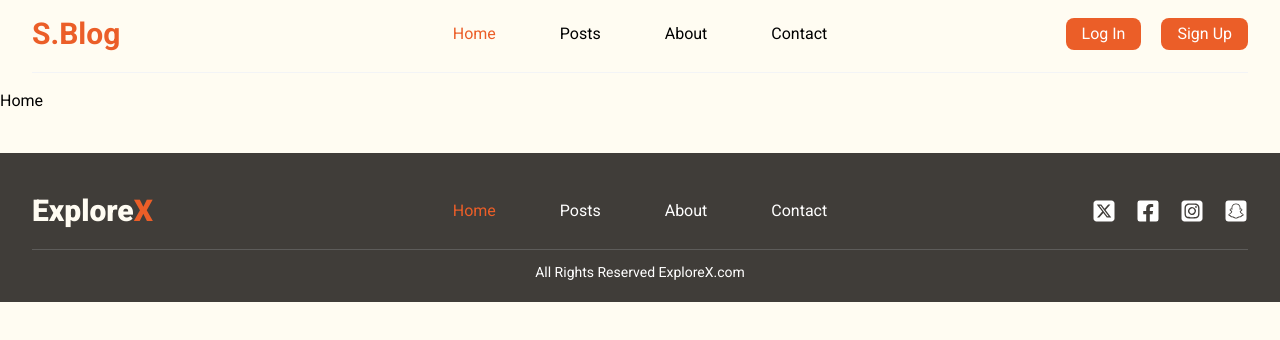
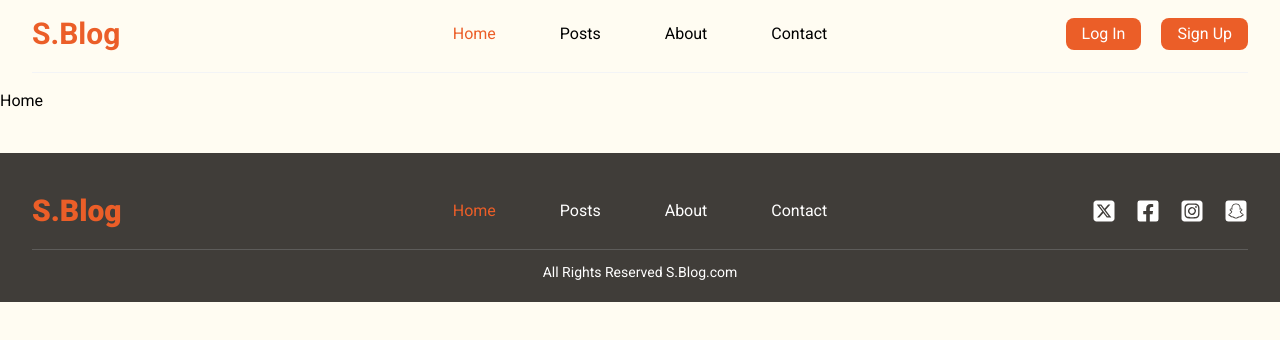
Before and after one commit to baized1245/TravelBlog-with-next.js, a Next.js app: page / in a window 1280 px wide. Shown: the top 340 px of the page. Built offline with nearby package versions, Linux system fonts and the light colour scheme.

Commit message:
Reusable Blog Tag Component

```diff
--- a/components/shared/Footer.tsx
+++ b/components/shared/Footer.tsx
@@ -18,10 +18,7 @@ const Footer = () => {
         <div className="py-5 border-b border-gray-300 border-opacity-20 flex justify-between items-center max-md:flex-col max-md:gap-8">
           <div className="flex-1">
             <Link href={"/"}>
-              <h1 className="text-3xl font-extrabold text-light">
-                Explore
-                <span className="text-primary">X</span>
-              </h1>
+              <h1 className="text-3xl font-extrabold text-primary">S.Blog</h1>
             </Link>
           </div>
 
@@ -49,7 +46,7 @@ const Footer = () => {
         </div>
 
         <div className="w-full text-center mt-3 text-sm text-white">
-          <span>All Rights Reserved ExploreX.com</span>
+          <span>All Rights Reserved S.Blog.com</span>
         </div>
       </div>
     </div>
--- /dev/null
+++ b/components/ui/Tag.tsx
@@ -0,0 +1,14 @@
+interface tagProps {
+  text: string;
+}
+const Tag = ({ text }: tagProps) => {
+  return (
+    <>
+      <span className="uppercase bg-primary py-1 px-3 text-white inline-block rounded-md text-sm self-center my-2">
+        {text}
+      </span>
+    </>
+  );
+};
+
+export default Tag;
```
